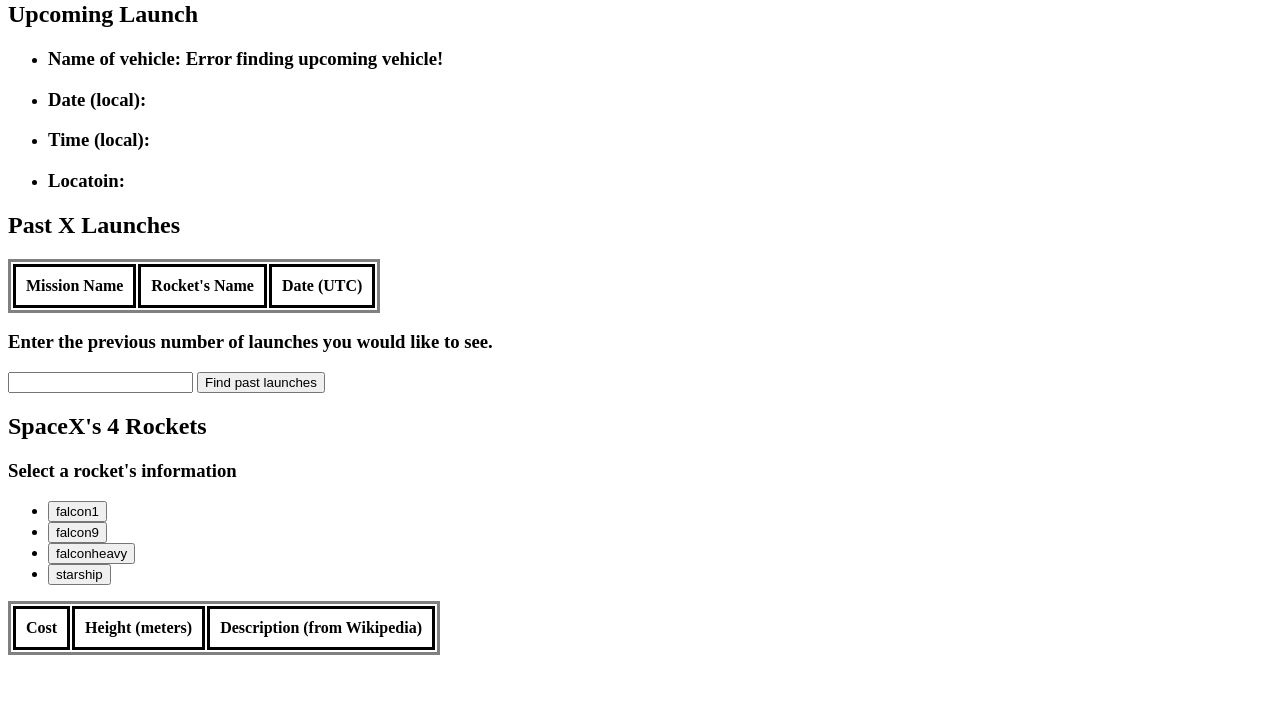
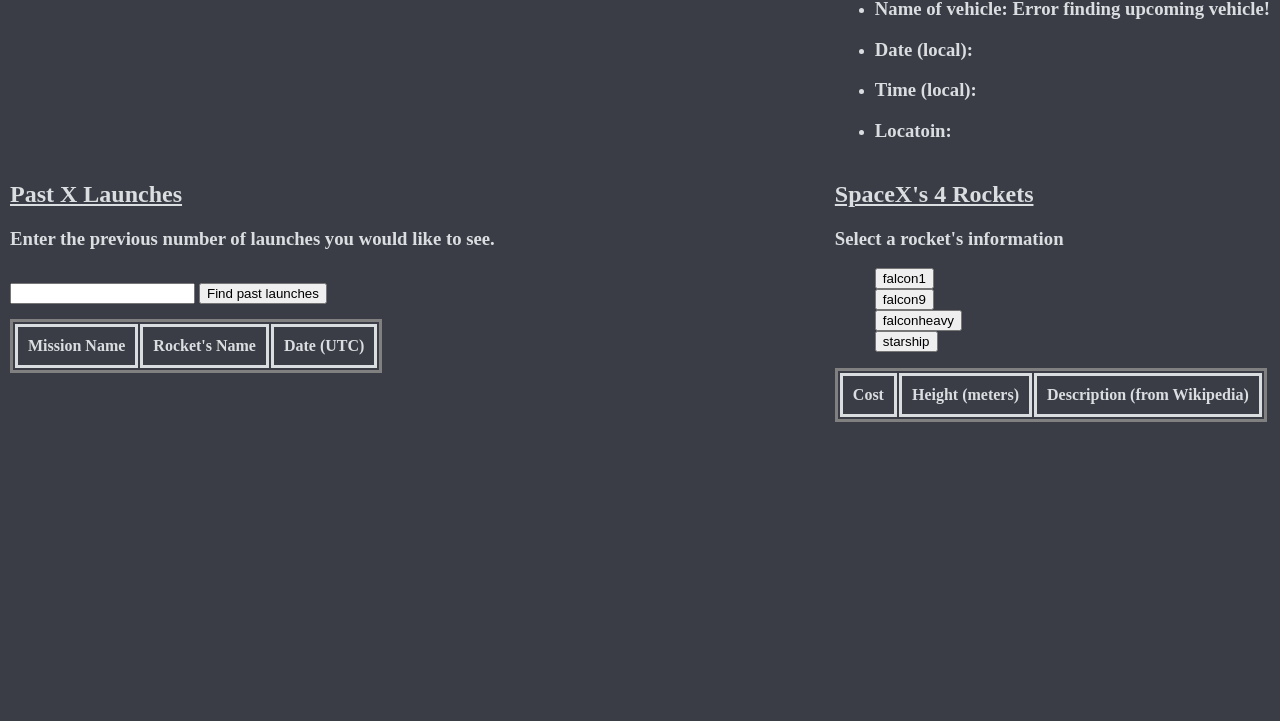
Before and after one commit to ZacharyTherrien/420-426-Multimedia-And-Internet, a plain HTML site: page Assignment-3-ZACHARY-THERRIEN/index.html in a window 1280 px wide. Shown: the part 79-800 px from the top of the page. Drawn offline with Linux system fonts and the light colour scheme; no server answers.

Commit message:
Assignment 3 - added styling
Some more styling has been added to the page, which include: background & foreground colours, cs grid to layout the page and some flex box.

```diff
--- a/Assignment-3-ZACHARY-THERRIEN/index.html
+++ b/Assignment-3-ZACHARY-THERRIEN/index.html
@@ -9,7 +9,6 @@
         <header>
             <h1>SpaceX Fan (Project) Site</h1>
         </header>
-        <main>
             <div id="Section_Next">
                 <h2>Upcoming Launch</h2>
                 <ul>
@@ -21,20 +20,20 @@
             </div>
             <div id="Sections_Limit">
                 <h2>Past X Launches</h2>
+                <h3>Enter the previous number of launches you would like to see.</h3>
+                <input type="text" id="numLimit"></input>
+                <input type="button" id="buttonDisplayLaunches" onclick="FindLaunches()" value="Find past launches">
                 <table id="Launches">
                     <th>Mission Name</th>
                     <th>Rocket's Name</th>
                     <th>Date (UTC)</th>
                     <tbody id="Launches_Table"></tbody>
                 </table>
-                <h3>Enter the previous number of launches you would like to see.</h3>
-                <input type="text" id="numLimit"></input>
-                <input type="button" onclick="FindLaunches()" value="Find past launches">
             </div>
             <div id="Section_Rockets">
                 <h2>SpaceX's 4 Rockets</h2>
                 <h3>Select a rocket's information</h3>
-                <ul>
+                <ul id="Rocket_Lineup-Buttons">
                     <li><button value="falcon1" id="falcon1" onclick="RocketChosen(this.value)">falcon1</button></li>
                     <li><button value="falcon9" id="falcon9" onclick="RocketChosen(this.value)">falcon9</button></li>
                     <li><button value="falconheavy" id="falconheavy" onclick="RocketChosen(this.value)">falconheavy</button></li>
@@ -47,6 +46,5 @@
                     <tbody id="Rocket_Selected"></tbody>
                 </table>
             </div>
-        </main>
     </body>
 </html>
--- a/Assignment-3-ZACHARY-THERRIEN/style.css
+++ b/Assignment-3-ZACHARY-THERRIEN/style.css
@@ -1,3 +1,68 @@
+body{
+    display: grid;
+    margin: 0px;
+    background-color: #3A3D45;
+    color: #dbdee1
+    ;
+}
+
+@media (min-width: 0px){
+    body{
+        grid-row: 1fr 1fr 1fr 1fr;
+        grid-template-columns: 1fr;
+        grid-template-areas:
+        "header"
+        "next"
+        "rockets"
+        "limit";
+        padding: 20px;
+    }
+}
+
+@media (min-width:900px){
+    body{
+        grid-template-areas:
+        "header next"
+        "limit rockets";
+        padding: 10px;
+    }
+
+    #Section_Next{
+        margin-left: 30px;
+    }
+
+    #Section_Rockets{
+        margin-left: 30px;
+    }
+
+    #Section_Limit{
+        display: flex;
+        align-content: top;
+    }
+}
+
+header{
+    grid-area: header;
+    display: flex;
+    justify-content: center;;
+}
+
+#Section_Next{
+    grid-area: next;
+}
+
+#Sections_Limit{
+    grid-area: limit;
+}
+
+#Section_Rockets{
+    grid-area: rockets;
+}
+
+h1, h2{
+    text-decoration: underline;
+}
+
 table, th,td{
     border-style: solid;
 }
@@ -9,3 +74,11 @@
 th, td{
     padding: 10px;
 }
+
+#Launches, #buttonDisplayLaunches{
+    margin-top: 15px;
+}
+
+#Rocket_Lineup-Buttons{
+    list-style: none;
+}
```
